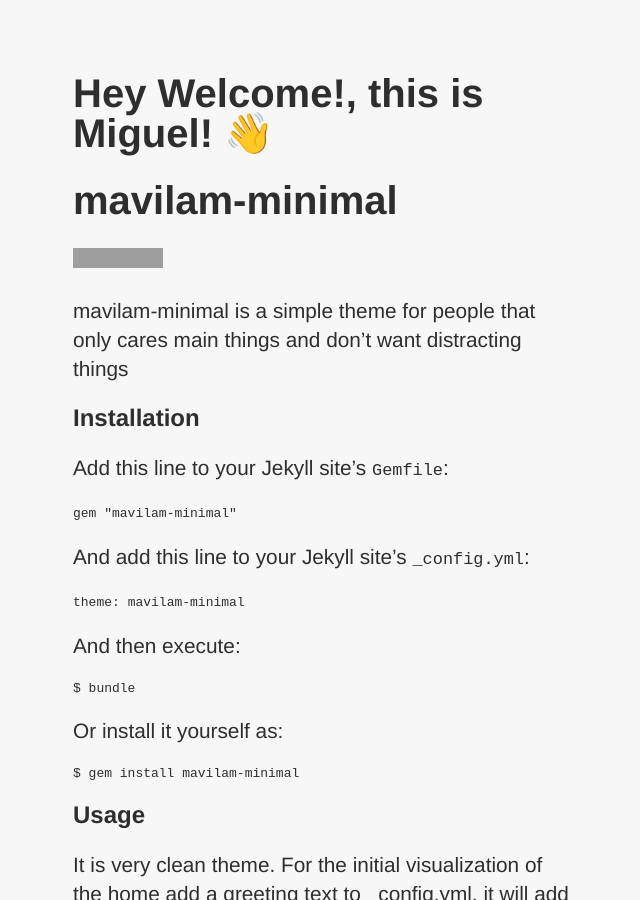
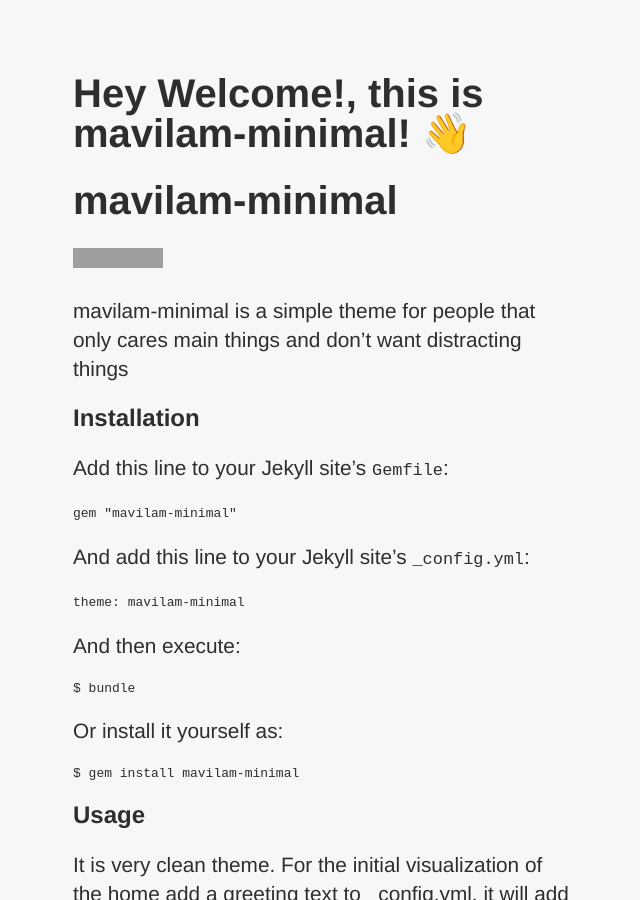
Before and after one commit to mavilam/mavilam-minimal, a Jekyll site: the page built from README.md, in a window 1280 px wide and 900 px high. Shown: the whole window, without its empty margins (317-957 px from the left). Built offline with Jekyll 4.4.1, drawn with Linux system fonts in a browser that asks for light colours; our own code applies the rules of GitHub Pages for plain Markdown files; grey boxes are pictures that could not be loaded.

Commit message:
Change greeting msg

```diff
--- a/_config.yml
+++ b/_config.yml
@@ -1,6 +1,6 @@
 title: mavilam site
 author: Miguel Ávila Monroy
-greeting: "Hey Welcome!, this is Miguel! 👋"
+greeting: "Hey Welcome!, this is mavilam-minimal! 👋"
 
 
 # Build settings
```
